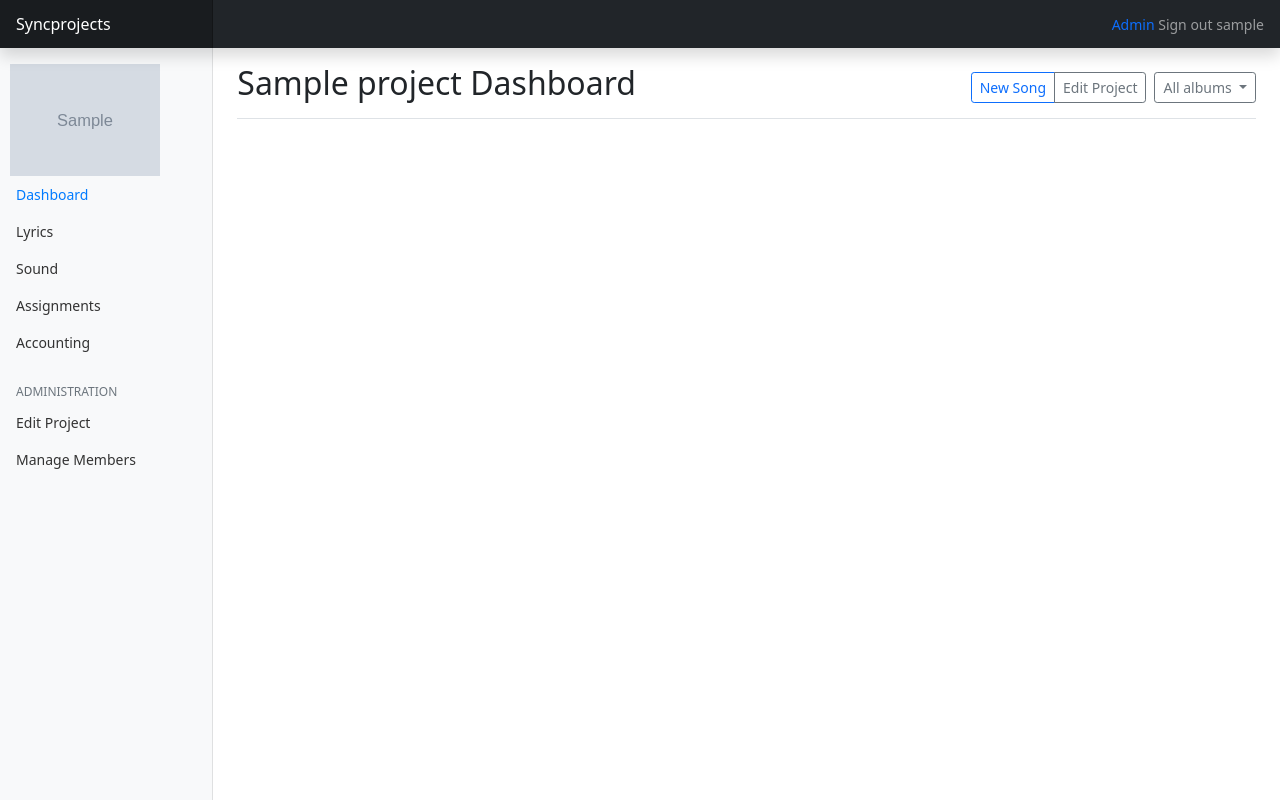
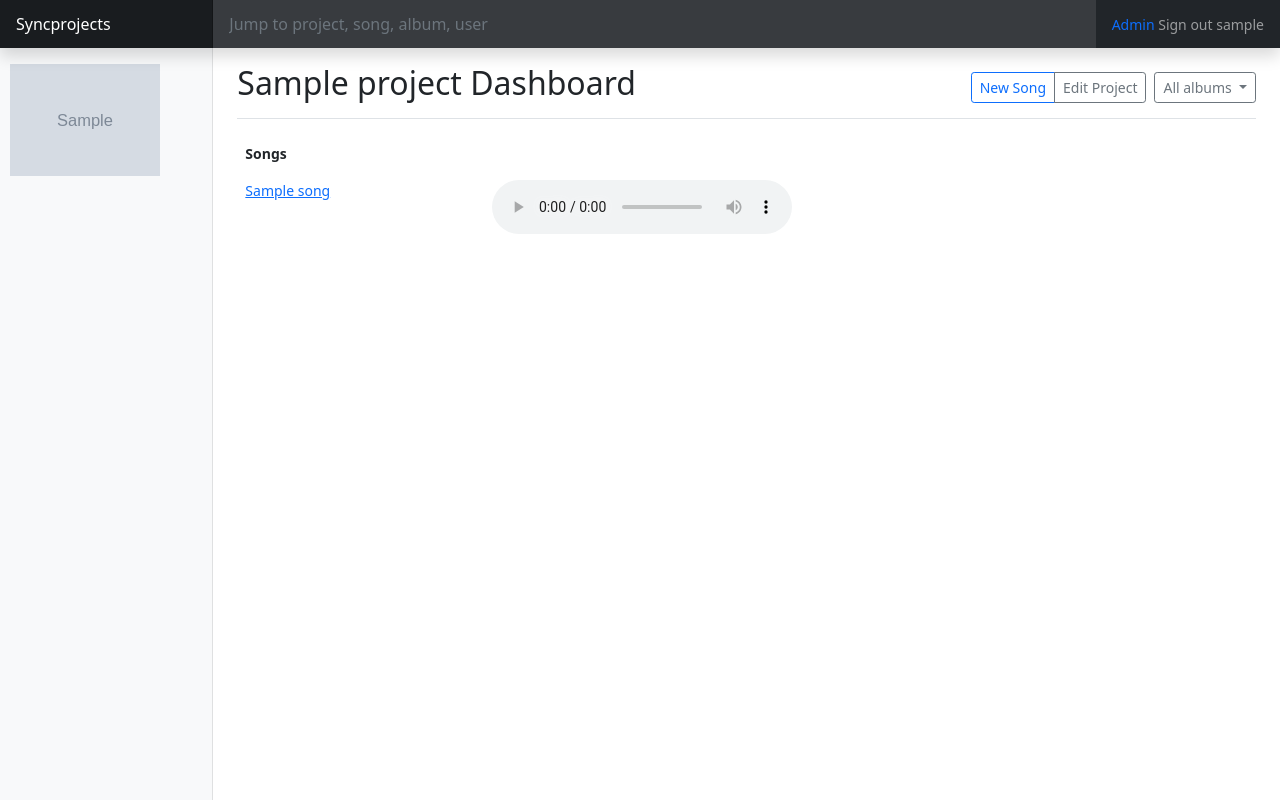
Before and after one commit to k3an3/syncprojects-web, a Django app: page /projects/1/ in a window 1280 px wide. Run offline with Django 3.2, Linux system fonts and the light colour scheme; a user stored in the database is signed in; tables that the repository leaves empty hold one stand-in row (values such as "Sample post"); grey boxes marked "Sample" are stand-in pictures.

Commit message:
Start song detail, add logout

```diff
--- a/core/models.py
+++ b/core/models.py
@@ -55,11 +55,19 @@
     user = models.OneToOneField(User, on_delete=models.CASCADE)
     projects = models.ManyToManyField(Project)
 
-    def is_member_of(self, project: Project):
-        try:
-            return self.projects.get(id=project.id)
-        except Project.DoesNotExist:
-            return False
+    def is_member_of(self, obj):
+        if isinstance(obj, Project):
+            try:
+                return self.projects.get(id=obj.id)
+            except Project.DoesNotExist:
+                return False
+        elif isinstance(obj, Song):
+            try:
+                return self.projects.get(id=obj.project.id)
+            except Project.DoesNotExist:
+                return False
+        else:
+            raise NotImplementedError()
 
     def __str__(self):
         return self.user.username
--- a/core/templates/core/base.html
+++ b/core/templates/core/base.html
@@ -20,14 +20,8 @@
 
 
     <!-- Favicons -->
-    <link rel="apple-touch-icon" href="/docs/5.0/assets/img/favicons/apple-touch-icon.png" sizes="180x180">
-    <link rel="icon" href="/docs/5.0/assets/img/favicons/favicon-32x32.png" sizes="32x32" type="image/png">
-    <link rel="icon" href="/docs/5.0/assets/img/favicons/favicon-16x16.png" sizes="16x16" type="image/png">
-    <link rel="manifest" href="/docs/5.0/assets/img/favicons/manifest.json">
-    <link rel="mask-icon" href="/docs/5.0/assets/img/favicons/safari-pinned-tab.svg" color="#7952b3">
-    <link rel="icon" href="/docs/5.0/assets/img/favicons/favicon.ico">
+    <link rel="icon" href="/static/favicon.ico">
     <meta name="theme-color" content="#7952b3">
-
 
     <style>
         .bd-placeholder-img {
@@ -60,7 +54,8 @@
             aria-label="Toggle navigation">
         <span class="navbar-toggler-icon"></span>
     </button>
-    {# <input class="form-control form-control-dark w-100" type="text" placeholder="Jump to project" aria-label="Search">#}
+    <input class="form-control form-control-dark w-100" type="text" placeholder="Jump to project, song, album, user"
+           aria-label="Search">
     <ul class="navbar-nav px-3 list-group-horizontal">
         {% if request.user.is_superuser %}
             <li class="nav-item text-nowrap">
@@ -111,6 +106,5 @@
 <script src="https://cdnjs.cloudflare.com/ajax/libs/howler/2.2.1/howler.min.js"
         integrity="sha512-L6Z/YtIPQ7eU3BProP34WGU5yIRk7tNHk7vaC2dB1Vy1atz6wl9mCkTPPZ2Rn1qPr+vY2mZ9odZLdGYuaBk7dQ=="
         crossorigin="anonymous"></script>
-<script src="dashboard.js"></script>
 </body>
 </html>
--- a/core/templates/core/project_detail.html
+++ b/core/templates/core/project_detail.html
@@ -23,69 +23,38 @@
                  style="padding-left: 10px; object-fit: cover; object-position: center">
         </div>
     {% endif %}
-    <ul class="nav flex-column">
-        <li class="nav-item">
-            <a class="nav-link active" aria-current="page" href="#">
-                <span data-feather="home"></span>
-                Dashboard
-            </a>
-        </li>
-        <li class="nav-item">
-            <a class="nav-link" href="#">
-                <span data-feather="file"></span>
-                Lyrics
-            </a>
-        </li>
-        <li class="nav-item">
-            <a class="nav-link" href="#">
-                <span data-feather="shopping-cart"></span>
-                Sound
-            </a>
-        </li>
-        <li class="nav-item">
-            <a class="nav-link" href="#">
-                <span data-feather="users"></span>
-                Assignments
-            </a>
-        </li>
-        <li class="nav-item">
-            <a class="nav-link" href="#">
-                <span data-feather="layers"></span>
-                Accounting
-            </a>
-        </li>
-    </ul>
 
-    <h6 class="sidebar-heading d-flex justify-content-between align-items-center px-3 mt-4 mb-1 text-muted">
-        <span>Administration</span>
-        <a class="link-secondary" href="#" aria-label="Add a new report">
-            <span data-feather="plus-circle"></span>
-        </a>
-    </h6>
-    <ul class="nav flex-column mb-2">
-        <li class="nav-item">
-            <a class="nav-link" href="#">
-                <span data-feather="file-text"></span>
-                Edit Project
-            </a>
-        </li>
-        <li class="nav-item">
-            <a class="nav-link" href="#">
-                <span data-feather="file-text"></span>
-                Manage Members
-            </a>
-        </li>
-    </ul>
 {% endblock %}
 
+{% include 'core/sidebar.html' %}
+
 {% block content %}
+    {% if songs %}
+        <table class="table table-borderless">
+            <thead>
+            <tr>
+                <th scope="col">Songs</th>
+                <th scope="col"></th>
+            </tr>
+            </thead>
+            <tbody>
+            {% for song in songs %}
+                <tr>
+                    <td><a href="{% url 'core:song_detail' project.id song.id %}">{{ song.name }}</a></td>
+                    <td>
+                        {% if song.url %}
+                            <audio controls preload="metadata" src="{{ song.url }}"> Your browser does not support the
+                                <code>audio</code> element.
+                            </audio>
+                        {% else %}
+                            <span class="text-muted">No audio</span>
+                        {% endif %}
+                    </td>
+                </tr>
+            {% endfor %}
+            </tbody>
+        </table>
+    {% else %}
+        <div class="alert alert-primary"><strong>No Songs here!</strong> Get started and <a href="">create one</a></div>
+    {% endif %}
 {% endblock %}
-{% if songs %}
-    <ul>
-        {% for song in songs %}
-            <li><a href="/project/{{ project.id }}/songs/{{ song.id }}">{{ song.name }}</a></li>
-        {% endfor %}
-    </ul>
-{% else %}
-    <p>No songs are available.</p>
-{% endif %}
--- a/core/templates/core/project_list.html
+++ b/core/templates/core/project_list.html
@@ -45,8 +45,7 @@
             {% endfor %}
         </div>
     {% else %}
-        <p>
-        <div class="alert alert-info"><strong>No projects here!</strong> Get started and <a href="">create one</a></div>
-        !</p>
+        <div class="alert alert-primary"><strong>No projects here!</strong> Get started and <a href="">create one</a>
+        </div>
     {% endif %}
 {% endblock %}
--- a/core/urls.py
+++ b/core/urls.py
@@ -6,5 +6,5 @@
 urlpatterns = [
     path('', views.IndexView.as_view(), name='index'),
     path('projects/<int:pk>/', views.ProjectDetailView.as_view(), name='project_detail'),
-    path('projects/songs/<int:pk>', views.SongDetailView.as_view(), name='songs'),
+    path('projects/<int:proj>/songs/<int:song>', views.SongDetailView.as_view(), name='song_detail'),
 ]
--- a/core/views.py
+++ b/core/views.py
@@ -13,6 +13,14 @@
 class ProjectDetailView(LoginRequiredMixin, UserHasObjectPermissionMixin, generic.DetailView):
     model = Project
 
+    def get_context_data(self, **kwargs):
+        context = super().get_context_data(**kwargs)
+        context['songs'] = self.get_object().songs()
+        return context
+
 
 class SongDetailView(LoginRequiredMixin, UserHasObjectPermissionMixin, generic.DetailView):
     model = Song
+
+    def get_object(self, queryset=None):
+        return Song.objects.get(id=self.kwargs['song'], project=self.kwargs['proj'])
```
Also changed, not shown: core/templates/core/sidebar.html (added, +46 -0 lines), core/templates/core/song_detail.html (+27 -2 lines), templates/registration/logout.html (added, +10 -0 lines).
